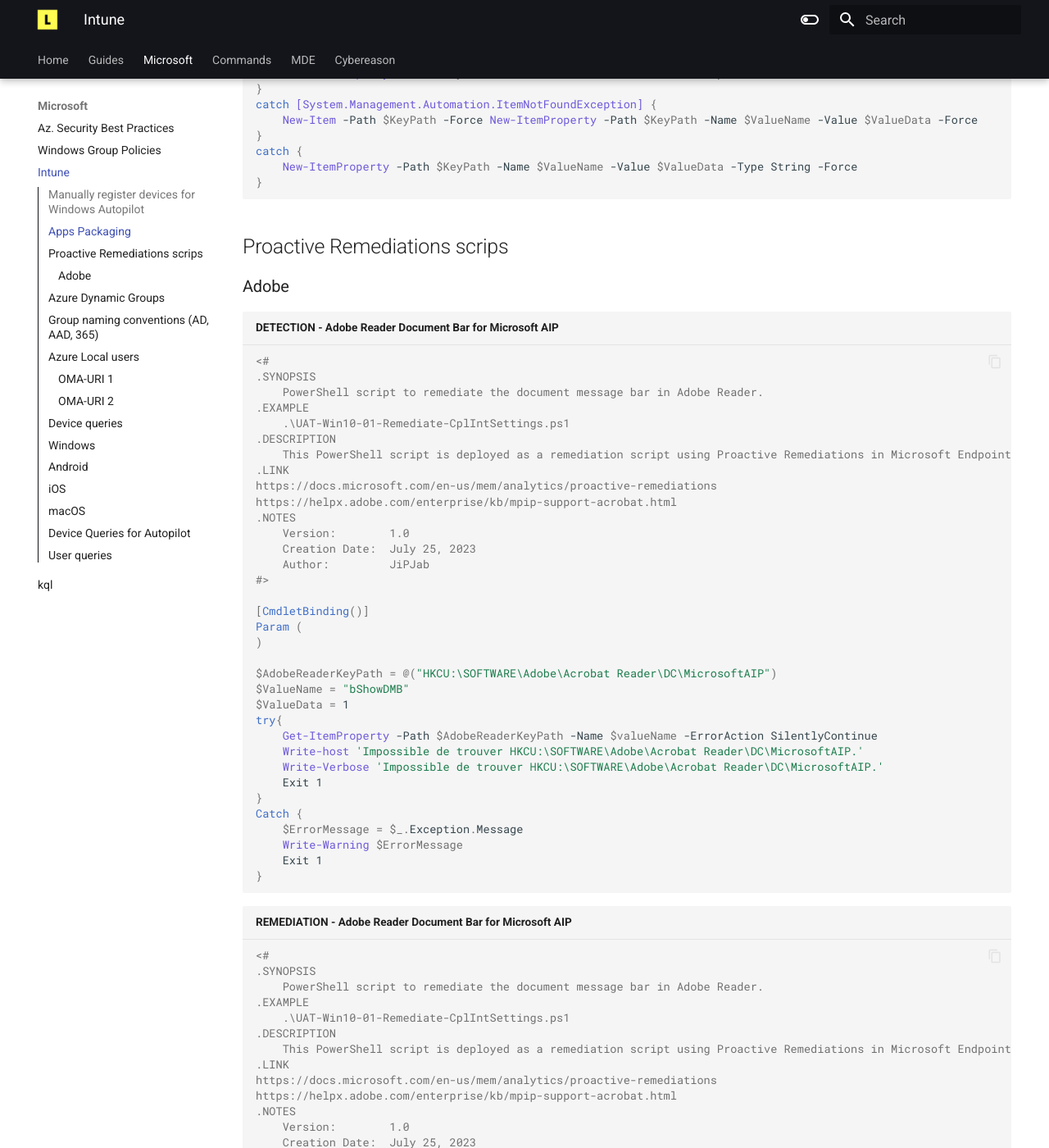
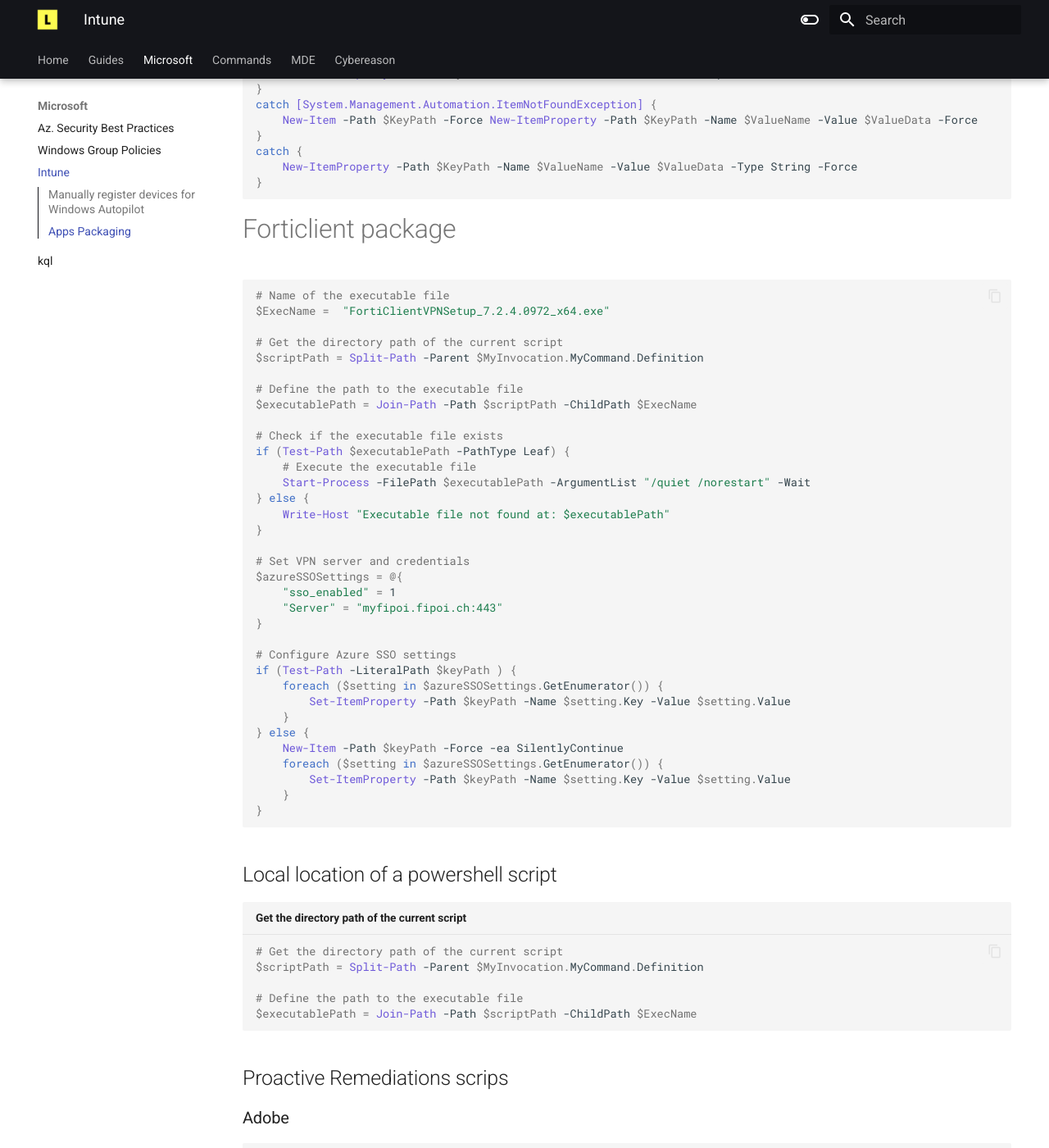
Before and after one commit to jipjab/docs, an MkDocs documentation site: the page built from docs/Intune.md, in a window 1280 px wide and 1400 px high, scrolled down 1816 px. Shown: the whole window at 82% size. Built offline with MkDocs 1.6.1 and Material for MkDocs 9.7.7, drawn with Linux system fonts in a browser that asks for light colours.

Commit message:
Update Intune.md

````diff
--- a/docs/Intune.md
+++ b/docs/Intune.md
@@ -47,6 +47,52 @@
 catch {
     New-ItemProperty -Path $KeyPath -Name $ValueName -Value $ValueData -Type String -Force
 }
+```
+
+# Forticlient package
+```powershell
+# Name of the executable file
+$ExecName =  "FortiClientVPNSetup_7.2.4.0972_x64.exe"
+
+# Get the directory path of the current script
+$scriptPath = Split-Path -Parent $MyInvocation.MyCommand.Definition
+
+# Define the path to the executable file
+$executablePath = Join-Path -Path $scriptPath -ChildPath $ExecName
+
+# Check if the executable file exists
+if (Test-Path $executablePath -PathType Leaf) {
+    # Execute the executable file
+    Start-Process -FilePath $executablePath -ArgumentList "/quiet /norestart" -Wait
+} else {
+    Write-Host "Executable file not found at: $executablePath"
+}
+
+# Set VPN server and credentials
+$azureSSOSettings = @{
+    "sso_enabled" = 1
+    "Server" = "myfipoi.fipoi.ch:443"
+}
+
+# Configure Azure SSO settings
+if (Test-Path -LiteralPath $keyPath ) {
+    foreach ($setting in $azureSSOSettings.GetEnumerator()) {
+        Set-ItemProperty -Path $keyPath -Name $setting.Key -Value $setting.Value
+    }
+} else {
+    New-Item -Path $keyPath -Force -ea SilentlyContinue
+    foreach ($setting in $azureSSOSettings.GetEnumerator()) {
+        Set-ItemProperty -Path $keyPath -Name $setting.Key -Value $setting.Value
+    }
+}
+```
+## Local location of a powershell script
+```powershell title="Get the directory path of the current script"
+# Get the directory path of the current script
+$scriptPath = Split-Path -Parent $MyInvocation.MyCommand.Definition
+
+# Define the path to the executable file
+$executablePath = Join-Path -Path $scriptPath -ChildPath $ExecName
 ```
 
 ## Proactive Remediations scrips
````
